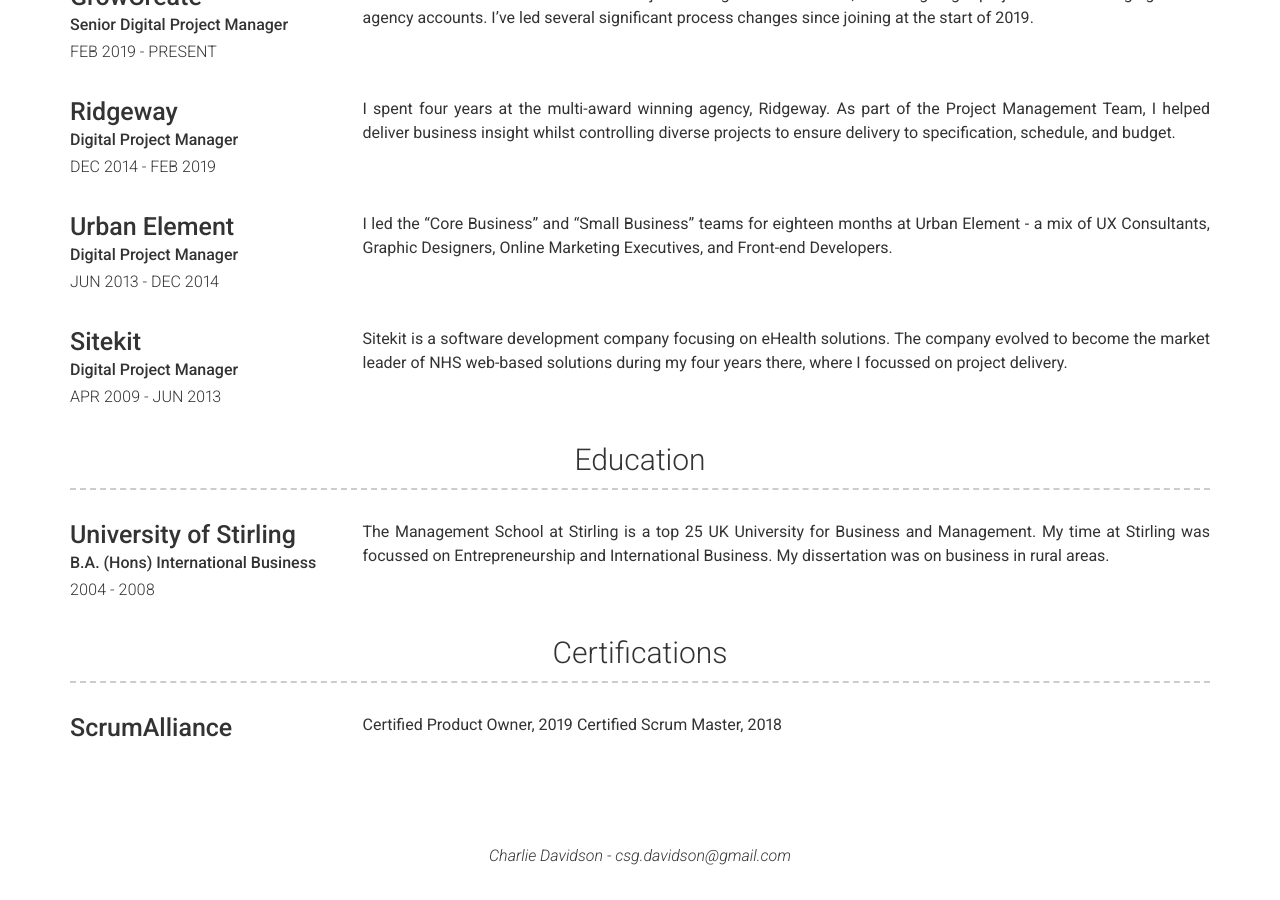
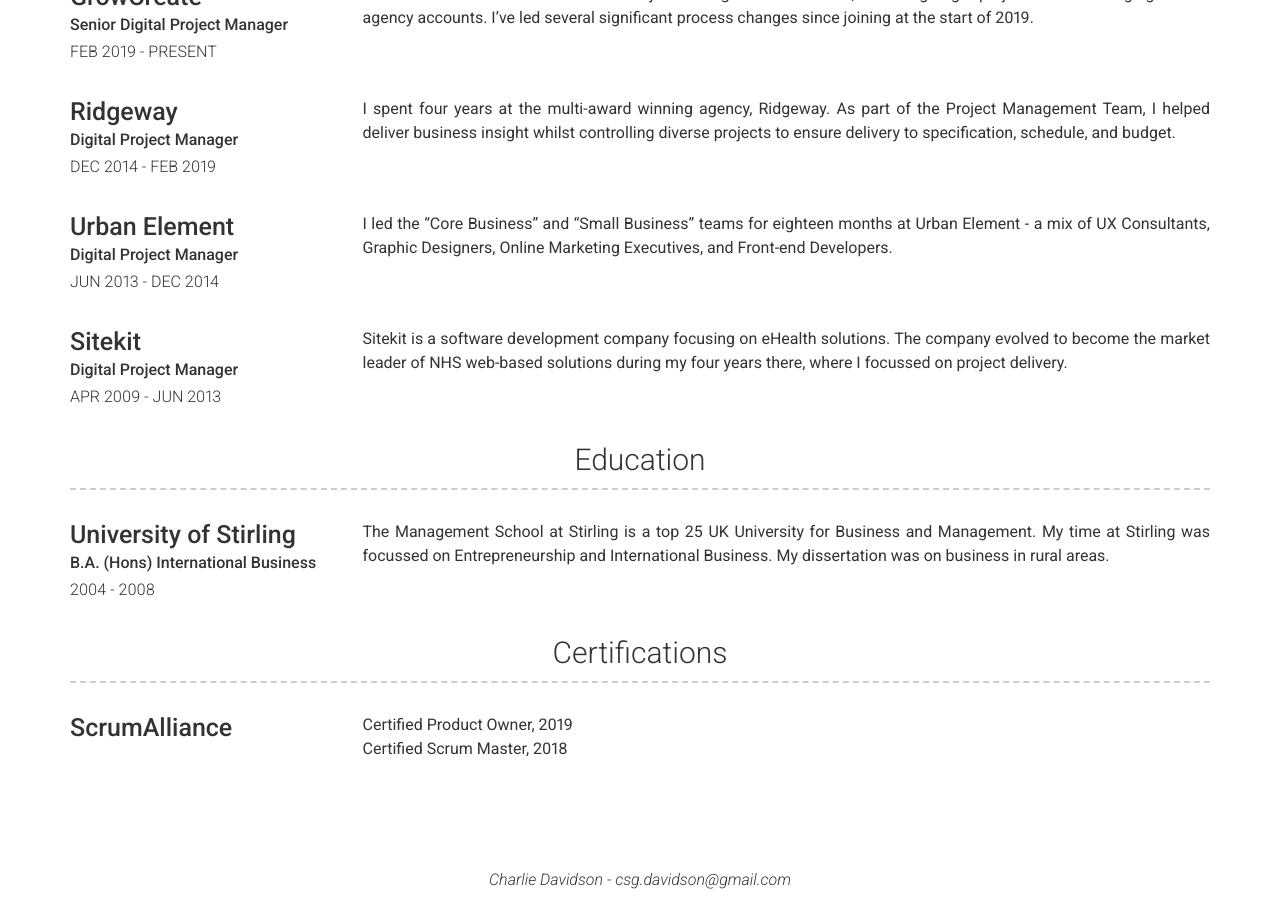
Before and after one commit to csgdavidson/Charlie-Davidson2, a Jekyll site: the page built from index.md, in a window 1280 px wide and 900 px high, scrolled down 625 px. Built offline with Jekyll 4.4.1, drawn with Linux system fonts in a browser that asks for light colours; nearby versions of some CDN libraries; before the commit the page ends 1501 px from its top, so only the background shows below that.

```diff
--- a/_data/projects.yml
+++ b/_data/projects.yml
@@ -2,5 +2,5 @@
 - layout: left
   name: ScrumAlliance
   description: | # this will include new lines to allow paragraphs
-    Certified Product Owner, 2019
+    Certified Product Owner, 2019 <br>
     Certified Scrum Master, 2018
```
